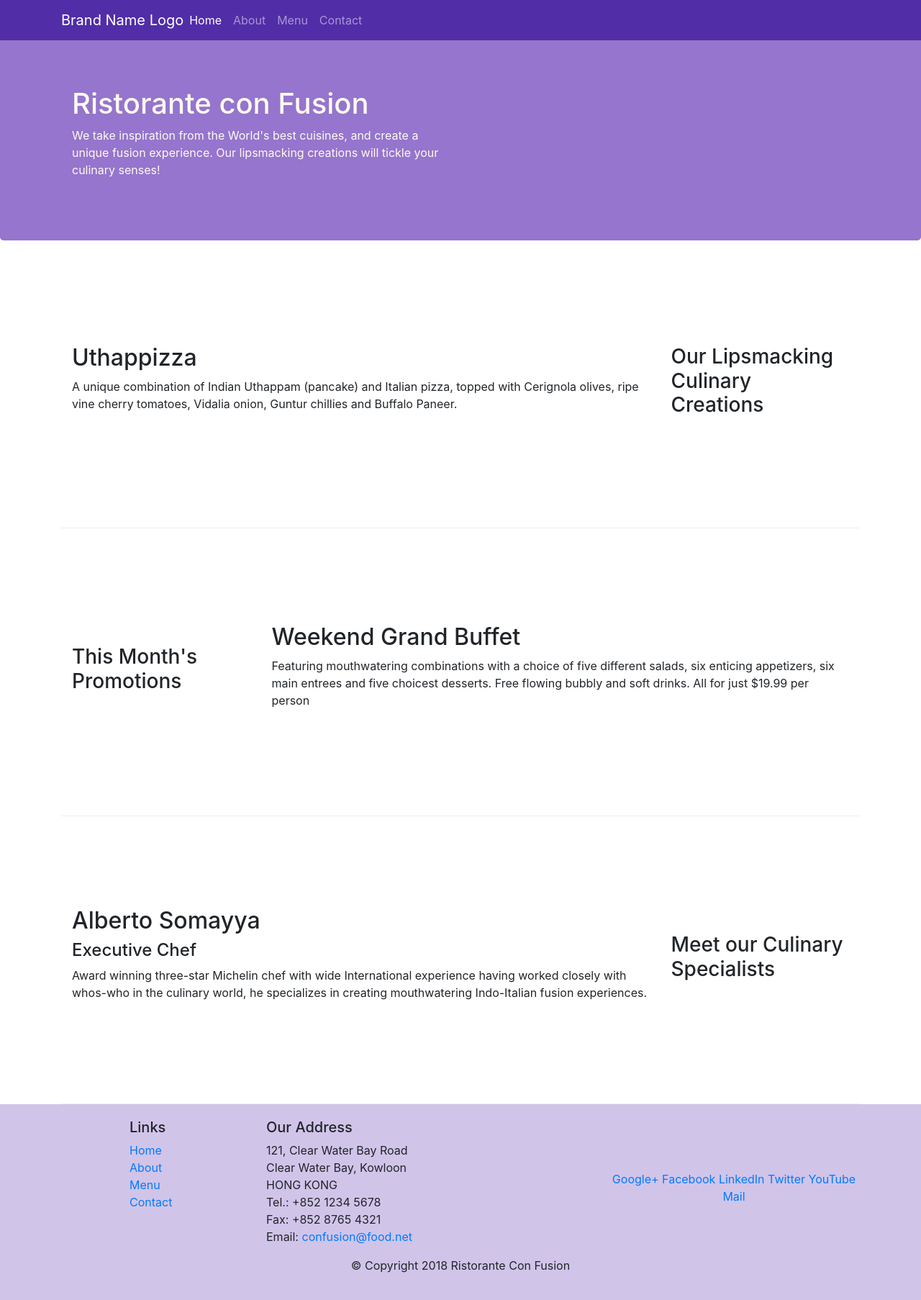
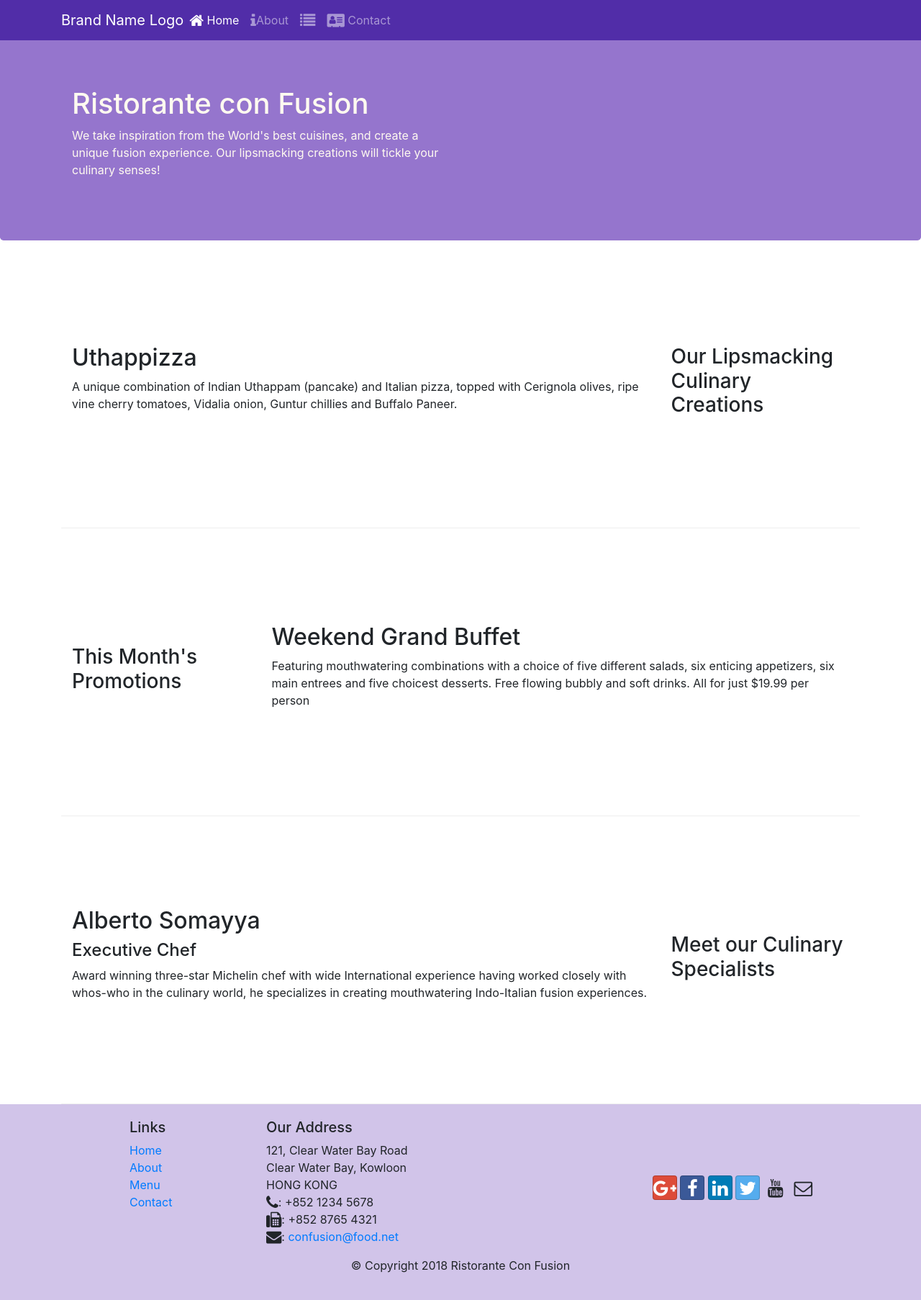
Before and after one commit to whitehatbuds/Bootstrap, a website: page index.html in a window 1280 px wide. Shown: the whole page at 72% size. Drawn offline with nearby package versions, Linux system fonts and the light colour scheme.

Commit message:
font icon and bootstrap-social

```diff
--- a/index.html
+++ b/index.html
@@ -9,6 +9,8 @@
 
     <!-- Bootstrap CSS -->
     <link rel="stylesheet" href="node_modules/bootstrap/dist/css/bootstrap.min.css">
+    <link rel="stylesheet" href="node_modules/font-awesome/css/font-awesome.min.css">
+    <link rel="stylesheet" href="node_module/bootstrap-social/bootstrap-social.css">
     <link rel="stylesheet" href="css/styles.css">
     <title>Ristorante Con Fusion</title>
 </head>
@@ -29,10 +31,10 @@
             <div class="collapse navbar-collapse" id="Navbar">
                 <!-- mr-auto specifies right margin as much as possible -->
                 <ul class="navbar-nav mr-auto">
-                    <li class="nav-item active"><a class="nav-link" href="#">Home</a></li>
-                    <li class="nav-item"><a class="nav-link" href="./aboutus.html">About</a></li>
-                    <li class="nav-item"><a class="nav-link" href="#">Menu</a></li>
-                    <li class="nav-item"><a class="nav-link" href="#">Contact</a></li>
+                    <li class="nav-item active"><a class="nav-link" href="#"><span class="fa fa-home fa-lg"></span> Home</a></li>
+                    <li class="nav-item"><a class="nav-link" href="./aboutus.html"><span class="fa fa-info fa-lg"></span>About</a></li>
+                    <li class="nav-item"><a class="nav-link" href="#"><span class="fa fa-list fa-lg"></span></a></li>
+                    <li class="nav-item"><a class="nav-link" href="#"><i class="fa fa-address-card fa-lg"></i> Contact</a></li>
                 </ul>
             </div>
         </div>
@@ -104,19 +106,19 @@
 		              121, Clear Water Bay Road<br>
 		              Clear Water Bay, Kowloon<br>
 		              HONG KONG<br>
-		              Tel.: +852 1234 5678<br>
-		              Fax: +852 8765 4321<br>
-		              Email: <a href="mailto:confusion@food.net">confusion@food.net</a>
+		              <i class="fa fa-phone fa-lg"></i>: +852 1234 5678<br>
+		              <i class="fa fa-fax fa-lg"></i>: +852 8765 4321<br>
+		              <i class="fa fa-envelope fa-lg"></i>: <a href="mailto:confusion@food.net">confusion@food.net</a>
 		           </address>
                 </div>
                 <div class="col-12 col-sm-4 align-self-center">
                     <div class="text-center">
-                        <a href="http://google.com/+">Google+</a>
-                        <a href="http://www.facebook.com/profile.php?id=">Facebook</a>
-                        <a href="http://www.linkedin.com/in/">LinkedIn</a>
-                        <a href="http://twitter.com/">Twitter</a>
-                        <a href="http://youtube.com/">YouTube</a>
-                        <a href="mailto:">Mail</a>
+                        <a class="btn btn-social-icon btn-google" href="http://google.com/+"><i class="fa fa-google-plus fa-lg"></i></a>
+                        <a class="btn btn-social-icon btn-facebook" href="http://www.facebook.com/profile.php?id="><i class="fa fa-facebook fa-lg"></i></a>
+                        <a class="btn btn-social-icon btn-linkedin" href="http://www.linkedin.com/in/"><i class="fa fa-linkedin fa-lg"></i></a>
+                        <a class="btn btn-social-icon btn-twitter" href="http://twitter.com/"><i class="fa fa-twitter fa-lg"></i></a>
+                        <a class="btn btn-social-icon btn-youtube" href="http://youtube.com/"><i class="fa fa-youtube fa-lg"></i></a>
+                        <a class="btn btn-social-icon" href="mailto:"><i class="fa fa-envelope-o fa-lg"></i></a>
                     </div>
                 </div>
            </div>
--- a/package.json
+++ b/package.json
@@ -15,7 +15,9 @@
   },
   "dependencies": {
     "bootstrap": "^4.5.3",
+    "bootstrap-social": "^5.1.1",
+    "font-awesome": "^4.7.0",
     "jquery": "^3.5.1",
-    "popper.js": "^1.12.9"
+    "popper.js": "^1.16.1"
   }
 }
```
Also changed, not shown: aboutus.html (+15 -13 lines), 1 other file.
